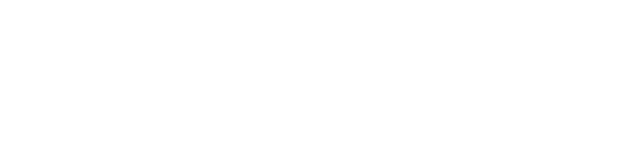
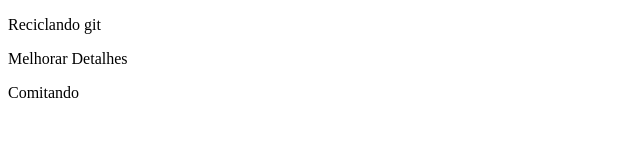
Before and after one commit to carloswsilva007/tutorial_git, a plain HTML site: page index.html in a window 1280 px wide. Shown: the whole page, without its empty margins (0-640 px from the left). Drawn offline with Linux system fonts and the light colour scheme.

Commit message:
Comitando

```diff
--- a/index.html
+++ b/index.html
@@ -5,6 +5,9 @@
     <meta http-equiv="X-UA-Compatible" content="IE=edge">
     <meta name="viewport" content="width=device-width, initial-scale=1.0">
     <title>Tutorial de Git</title>
+    <p>Reciclando  git</p>
+    <p>Melhorar Detalhes</p>
+    <p>Comitando</p>
 </head>
 <body>
 
```
